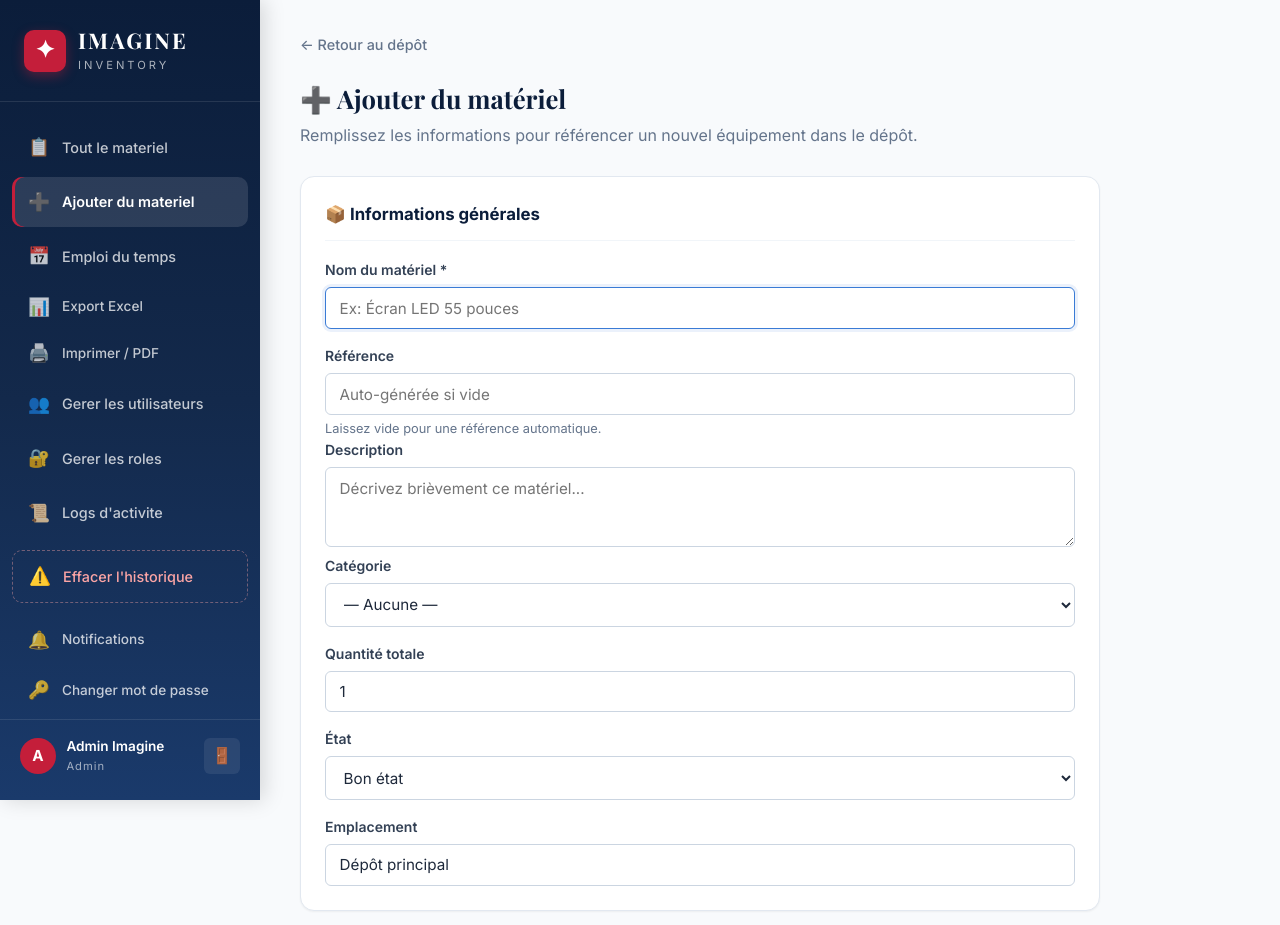
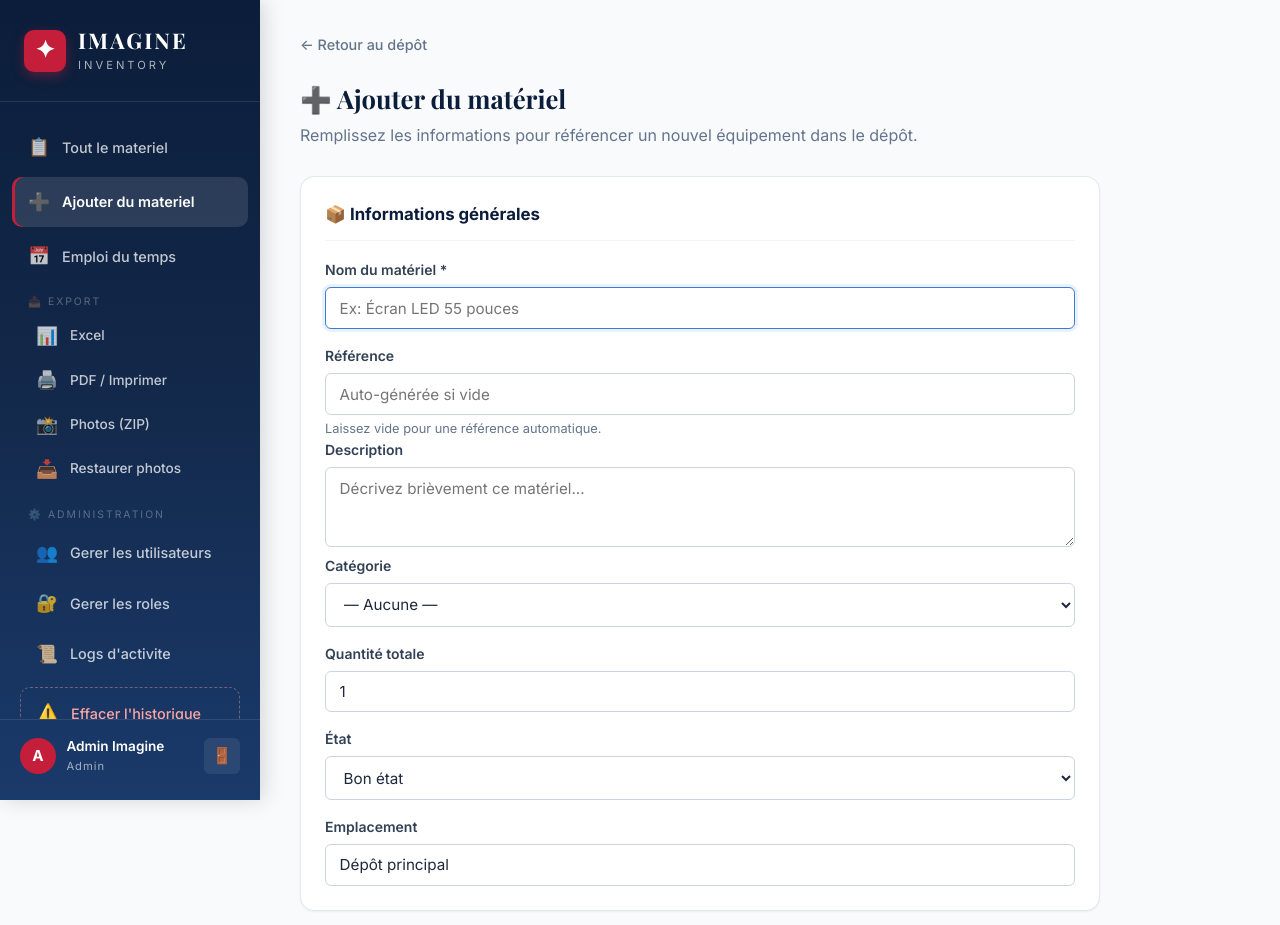
Before and after one commit to firasletaif-ctrl/imagine-inventory, a Flask app: page /equipment/add in a window 1280 px wide. Shown: the top 925 px of the page. Run offline with Flask 3, Linux system fonts and the light colour scheme; a user stored in the database is signed in; tables that the repository leaves empty hold one stand-in row (values such as "Sample post").

Commit message:
Add files via upload

```diff
--- a/templates/base.html
+++ b/templates/base.html
@@ -20,7 +20,10 @@
     <aside class="sidebar" id="sidebar">
         <div class="sidebar-brand">
             <div class="brand-icon">✦</div>
-            <div class="brand-text"><span class="brand-name">IMAGINE</span><span class="brand-sub">Inventory</span></div>
+            <div class="brand-text">
+                <span class="brand-name">IMAGINE</span>
+                <span class="brand-sub">Inventory</span>
+            </div>
         </div>
         <nav class="sidebar-nav">
             <a href="{{ url_for('dashboard') }}" class="nav-item {% if request.endpoint == 'dashboard' %}active{% endif %}">
@@ -35,32 +38,47 @@
                 <span class="nav-icon">📅</span><span>Emploi du temps</span>
             </a>
             {% if current_user.has_permission('manage_equipment') %}
-            <a href="{{ url_for('export_excel') }}" class="nav-item" style="font-size:.85rem;padding:.45rem 1rem">
-                <span class="nav-icon">📊</span><span>Export Excel</span>
+            <div style="margin:.25rem 0;padding:0 .5rem">
+                <div style="font-size:.65rem;text-transform:uppercase;color:rgba(255,255,255,.3);letter-spacing:2px;padding:.25rem .5rem">📤 Export</div>
+                <a href="{{ url_for('export_excel') }}" class="nav-item" style="font-size:.85rem;padding:.5rem 1rem">
+                    <span class="nav-icon">📊</span><span>Excel</span>
                 </a>
-            <a href="{{ url_for('export_printer') }}" class="nav-item" style="font-size:.85rem;padding:.45rem 1rem" target="_blank">
-                <span class="nav-icon">🖨️</span><span>Imprimer / PDF</span>
+                <a href="{{ url_for('export_printer') }}" class="nav-item" style="font-size:.85rem;padding:.5rem 1rem" target="_blank">
+                    <span class="nav-icon">🖨️</span><span>PDF / Imprimer</span>
                 </a>
+                <a href="{{ url_for('export_photos_zip') }}" class="nav-item" style="font-size:.85rem;padding:.5rem 1rem">
+                    <span class="nav-icon">📸</span><span>Photos (ZIP)</span>
+                </a>
+                <a href="{{ url_for('restore_photos') }}" class="nav-item" style="font-size:.85rem;padding:.5rem 1rem">
+                    <span class="nav-icon">📥</span><span>Restaurer photos</span>
+                </a>
+            </div>
             {% endif %}
             {% if current_user.has_permission('manage_users') %}
+            <div style="margin:.25rem 0;padding:0 .5rem">
+                <div style="font-size:.65rem;text-transform:uppercase;color:rgba(255,255,255,.3);letter-spacing:2px;padding:.25rem .5rem">⚙️ Administration</div>
                 <a href="{{ url_for('manage_users') }}" class="nav-item {% if request.endpoint == 'manage_users' %}active{% endif %}">
                     <span class="nav-icon">👥</span><span>Gerer les utilisateurs</span>
                 </a>
-            {% endif %}
-            {% if current_user.has_permission('manage_roles') %}
                 <a href="{{ url_for('manage_roles') }}" class="nav-item {% if request.endpoint == 'manage_roles' %}active{% endif %}">
                     <span class="nav-icon">🔐</span><span>Gerer les roles</span>
                 </a>
-            {% endif %}
-            {% if current_user.has_permission('view_logs') %}
                 <a href="{{ url_for('activity_logs') }}" class="nav-item {% if request.endpoint == 'activity_logs' %}active{% endif %}">
                     <span class="nav-icon">📜</span><span>Logs d'activite</span>
                 </a>
-            {% endif %}
-            {% if current_user.has_permission('clear_history') %}
                 <a href="#" class="nav-item nav-danger" onclick="openClearHistoryModal();return false" title="⚠️ A utiliser avec precaution">
                     <span class="nav-icon">⚠️</span><span>Effacer l'historique</span>
                 </a>
+            </div>
+            <div style="margin:.25rem 0;padding:0 .5rem">
+                <div style="font-size:.65rem;text-transform:uppercase;color:rgba(255,255,255,.3);letter-spacing:2px;padding:.25rem .5rem">🔄 Migration</div>
+                <a href="{{ url_for('reset_all_tables') }}" class="nav-item nav-danger" style="font-size:.8rem;padding:.5rem 1rem">
+                    <span class="nav-icon">🗑️</span><span>Reset tables</span>
+                </a>
+                <a href="{{ url_for('import_csv') }}" class="nav-item" style="font-size:.8rem;padding:.5rem 1rem">
+                    <span class="nav-icon">📥</span><span>Importer CSV</span>
+                </a>
+            </div>
             {% endif %}
             <div style="margin-top:auto;padding:0.5rem 0">
                 <a href="{{ url_for('notifications') }}" class="nav-item" style="font-size:0.85rem;position:relative">
@@ -72,11 +90,6 @@
                 <a href="{{ url_for('change_password') }}" class="nav-item" style="font-size:0.85rem">
                     <span class="nav-icon">🔑</span><span>Changer mot de passe</span>
                 </a>
-                {% if current_user.has_permission('manage_users') %}
-                <a href="{{ url_for('import_csv') }}" class="nav-item" style="font-size:0.75rem;padding:.35rem 1rem;opacity:.6" title="Outils de migration">
-                    <span class="nav-icon">🔄</span><span>Sauvegarde / Migration</span>
-                </a>
-                {% endif %}
             </div>
         </nav>
         <div class="sidebar-footer">
```
Also changed, not shown: instance/inventory.db. Lines whose indentation alone changed are shown as unchanged.
